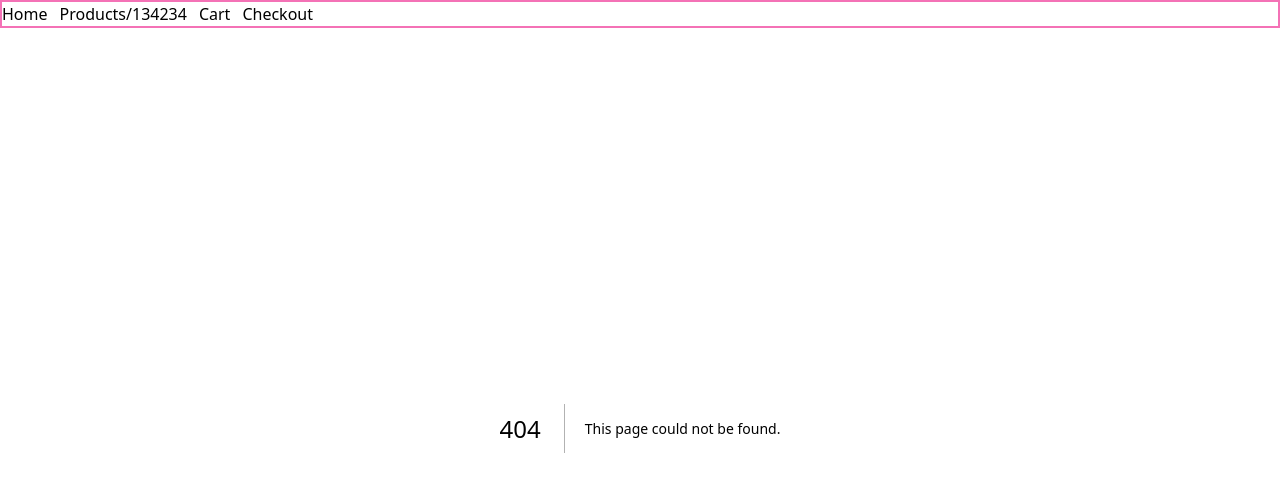
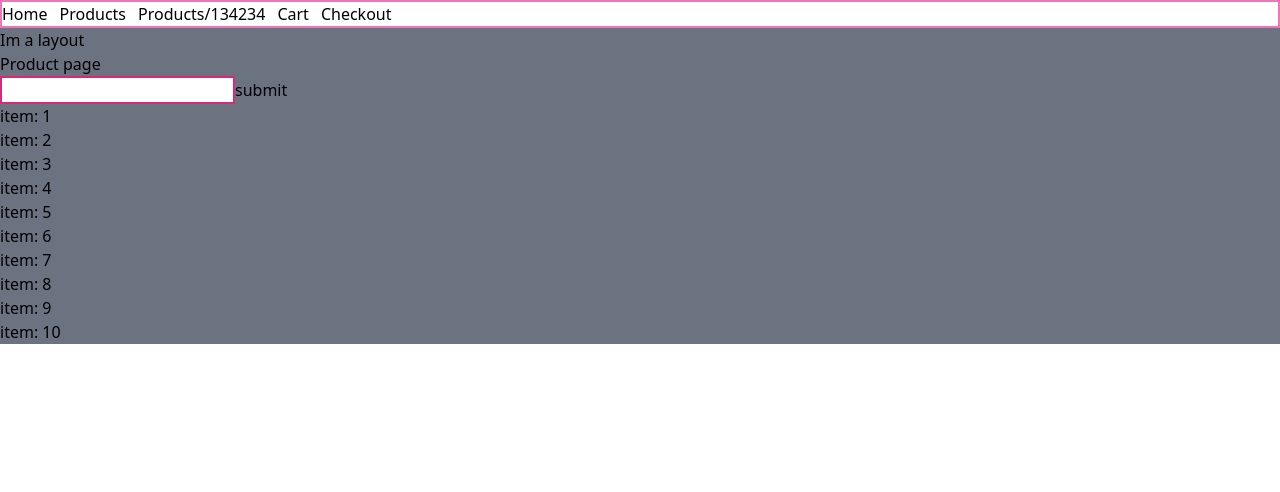
Before and after one commit to johannranudd/js-frameworks-CA-jr, a Next.js app: page /products in a window 1280 px wide. Before the commit this address had no page. Shown: the top 492 px of the page. Built offline with nearby package versions, Linux system fonts and the light colour scheme.

Commit message:
functions can be imorted

```diff
--- /dev/null
+++ b/app/components/forms/MyForm.tsx
@@ -0,0 +1,33 @@
+"use client";
+import React, { useState, useEffect } from "react";
+import { testFunction } from "../ui/testFunction";
+
+export default function MyForm() {
+  const [name, setName] = useState<string>("");
+
+  function handleSubmit(e: any) {
+    e.preventDefault();
+    // console.log(name);
+    if (name) {
+      const t = testFunction(Number(name));
+      console.log(t);
+    }
+  }
+
+  useEffect(() => {
+    // console.log(name);
+  }, [name]);
+
+  return (
+    <form onSubmit={handleSubmit}>
+      <input
+        onChange={(e) => setName(e.target.value)}
+        type="text"
+        value={name}
+        name={name}
+        className="border border-2 border-pink-600"
+      />
+      <button type="submit">submit</button>
+    </form>
+  );
+}
--- a/app/components/ui/numberFunction.ts
+++ /dev/null
@@ -1,10 +0,0 @@
-"use client";
-// import { useRouter } from "next/router";
-import { useSearchParams } from "next/navigation";
-
-export function numberFunction() {
-  const searchParams = useSearchParams();
-
-  //  const search = searchParams.get("");
-  return searchParams;
-}
--- /dev/null
+++ b/app/components/ui/testFunction.ts
@@ -0,0 +1,3 @@
+export function testFunction(number: number) {
+  return number * 42;
+}
--- a/app/navbar.tsx
+++ b/app/navbar.tsx
@@ -6,6 +6,7 @@ export default function NavBar() {
     <header>
       <nav className="border border-2 border-pink-400 space-x-3">
         <Link href={"/"}>Home</Link>
+        <Link href={"/products"}>Products</Link>
         <Link href={"/products/134234"}>Products/134234</Link>
         <Link href={"/cart"}>Cart</Link>
         <Link href={"/checkout"}>Checkout</Link>
--- a/app/products/[productId]/page.tsx
+++ b/app/products/[productId]/page.tsx
@@ -3,12 +3,23 @@ import React from "react";
 // import { useCartContext } from "@/context/cartContext";
 interface IParams {
   params: {
-    productsId: string;
+    productId: string;
     searchParams: {};
   };
 }
-export default async function ProductDetailPage(props: IParams) {
+export default async function ProductDetailPage({
+  params: { productId },
+}: IParams) {
   // console.log(props);
+  // console.log(params);
+  console.log(productId);
   // fetch with productId to get detailed product
-  return <div>ProductDetailPage</div>;
+  return (
+    <div>
+      <h1>ProductDetailPage</h1>
+      <p>
+        displaying product: <strong>{productId}</strong>
+      </p>
+    </div>
+  );
 }
--- /dev/null
+++ b/app/products/layout.tsx
@@ -0,0 +1,13 @@
+import ProductDetailPage from "./[productId]/page";
+export default function RootLayout({
+  children,
+}: {
+  children: React.ReactNode;
+}) {
+  return (
+    <main className="bg-gray-500">
+      <div>Im a layout</div>
+      <div>{children}</div>
+    </main>
+  );
+}
--- /dev/null
+++ b/app/products/page.tsx
@@ -0,0 +1,28 @@
+import Link from "next/link";
+import React from "react";
+import MyForm from "../components/forms/MyForm";
+
+export default function ProductPage() {
+  const array: Array<number> = [1, 2, 3, 4, 5, 6, 7, 8, 9, 10];
+
+  return (
+    <div>
+      <h1>Product page</h1>
+      <MyForm />
+      <ul>
+        {array.map((item) => {
+          //   console.log(item);
+          return (
+            <li key={item}>
+              <Link href={`./products/${item}`}>item: {item}</Link>
+            </li>
+          );
+        })}
+      </ul>
+    </div>
+  );
+}
+
+// function ListItem(){
+
+// }
```
